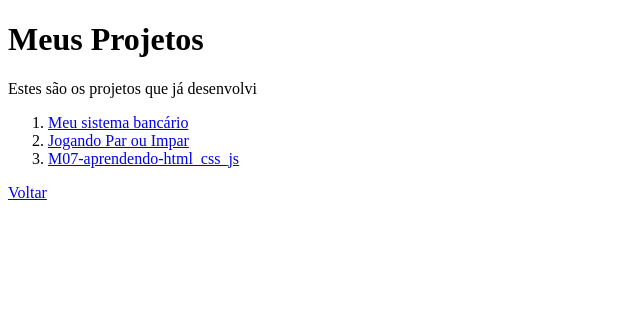
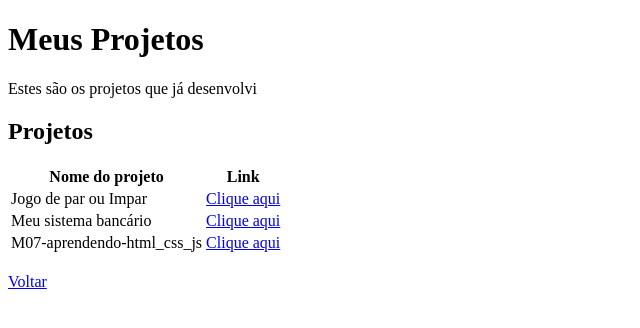
Before and after one commit to Josafa-M/M07-aprendendo-html_css_js, a plain HTML site: page projetos.html in a window 1280 px wide. Shown: the whole page, without its empty margins (0-640 px from the left). Drawn offline with Linux system fonts and the light colour scheme.

```diff
--- a/projetos.html
+++ b/projetos.html
@@ -8,12 +8,30 @@
 <body>
     <h1>Meus Projetos</h1>
     <p>Estes são os projetos que já desenvolvi</p>
-    <ol>
-        <li><a href="https://github.com/Josafa-M/formacaoprogramador-m03-Projeto" target="_blank">Meu sistema bancário</a></li>
-        <li><a href="https://github.com/Josafa-M/formacaoprogramador2" target="_blank">Jogando Par ou Impar</a></li>
-        <li><a href="https://github.com/Josafa-M/M07-aprendendo-html_css_js" target="_blank">M07-aprendendo-html_css_js</a></li>
-
-    </ol>
+    <h2>Projetos</h2>
+    <table>
+        <thead>
+            <tr>
+                <th>Nome do projeto</th>
+                <th>Link</th>
+            </tr>
+        </thead>
+        <tbody>
+            <tr>
+                <td>Jogo de par ou Impar</td>
+                <td><a href="https://github.com/Josafa-M/formacaoprogramador2" target="_blank">Clique aqui</a></td>
+            </tr>
+            <tr>
+                <td>Meu sistema bancário</td>
+                <td><a href="https://github.com/Josafa-M/formacaoprogramador-m03-Projeto" target="_blank">Clique aqui</a></td>
+            </tr>
+            <tr>
+                <td>M07-aprendendo-html_css_js</td>
+                <td><a href="https://github.com/Josafa-M/M07-aprendendo-html_css_js" target="_blank">Clique aqui</a></td>
+            </tr>
+        </tbody>
+    </table>
+    <br />
     <a href="index.html">Voltar</a>
 
 </body>
```
Also changed, not shown: index.html (+2 -0 lines).
